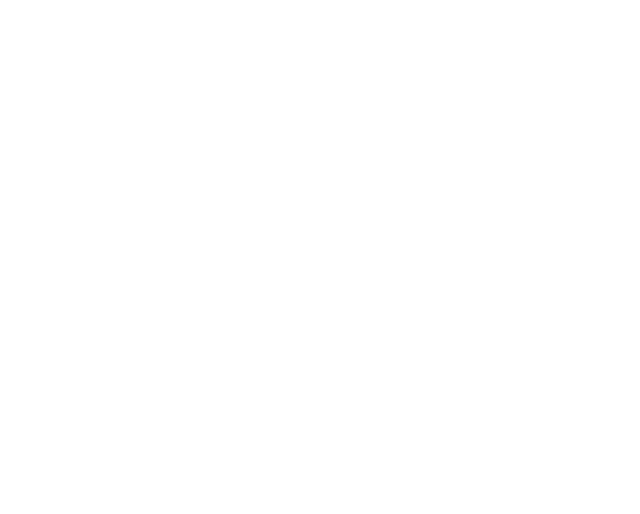
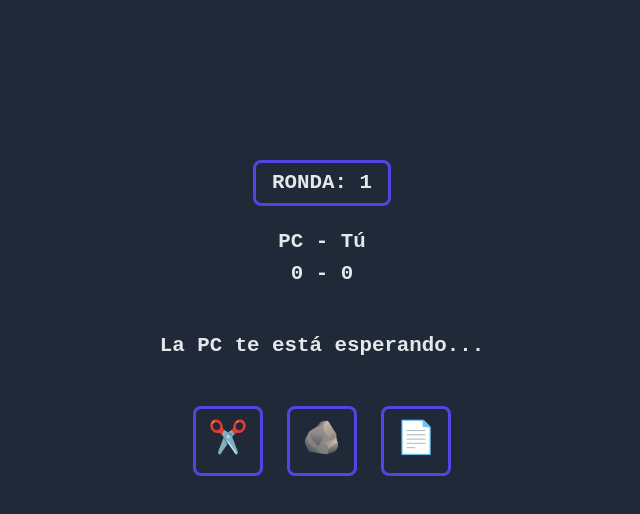
Before and after one commit to beresiartejuan/PiedraPapelTijeras, a plain HTML site: page index.html in a window 1280 px wide. Shown: the whole page, without its empty margins (318-958 px from the left). Drawn offline with nearby package versions, Linux system fonts and the light colour scheme.

Commit message:
styles and html

```diff
--- /dev/null
+++ b/estilos.css
@@ -0,0 +1,112 @@
+.app-body {
+    background-color: #1f2937;
+    /* bg-gray-800 */
+    min-width: 100%;
+    /* min-w-full */
+    font-family: monospace;
+    /* font-mono */
+}
+
+.main-content {
+    display: flex;
+    flex-direction: column;
+    align-items: center;
+    /* justify-center text-center */
+    max-width: fit-content;
+    /* max-w-fit */
+    max-height: fit-content;
+    /* max-h-fit */
+    margin: 20vh auto 0;
+    /* mt-[20vh] */
+}
+
+.round-section {
+    display: flex;
+    flex-direction: column;
+    align-items: center;
+    /* justify-center */
+    gap: 8px;
+    /* gap-2 */
+    max-width: fit-content;
+    /* max-w-fit */
+}
+
+.round-info {
+    display: inline-block;
+    max-width: fit-content;
+    /* max-w-fit */
+    margin: 0 auto 16px;
+    /* mx-auto mb-4 */
+    padding: 8px 16px;
+    /* px-[1rem] py-[.5rem] */
+    border: 3px solid #4f46e5;
+    /* border-indigo-700 */
+    border-style: solid;
+    border-radius: 0.5rem;
+    /* rounded-lg */
+    font-size: 1.3rem;
+    /* text-[1.3rem] */
+    font-weight: 600;
+    /* font-semibold */
+    color: #e5e7eb;
+    /* text-gray-200 */
+}
+
+.score-label,
+.score {
+    display: inline-block;
+    font-size: 1.3rem;
+    /* text-[1.3rem] */
+    font-weight: 600;
+    /* font-semibold */
+    color: #e5e7eb;
+    /* text-gray-200 */
+}
+
+.waiting-message {
+    margin: 3rem auto;
+    /* my-[3rem] */
+    font-size: 1.3rem;
+    /* text-[1.3rem] */
+    font-weight: 600;
+    /* font-semibold */
+    color: #e5e7eb;
+    /* text-gray-200 */
+    display: inline-block;
+}
+
+.choices-section {
+    display: flex;
+    flex-wrap: wrap;
+    justify-content: center;
+    /* justify-center */
+    align-items: center;
+    /* items-center */
+    text-align: center;
+    max-width: 80vw;
+    /* max-w-[80vw] */
+    gap: 24px;
+    /* gap-6 */
+}
+
+.choice {
+    display: flex;
+    align-items: center;
+    font-size: 2rem;
+    /* items-center */
+    justify-content: center;
+    /* justify-center */
+    width: 4rem;
+    /* w-[4rem] */
+    height: 4rem;
+    /* h-[4rem] */
+    border: 3px solid #4f46e5;
+    /* border-indigo-700 */
+    border-style: solid;
+    border-radius: 0.5rem;
+}
+
+.choice:hover {
+    cursor: pointer;
+    box-shadow: #e5e7eb 0 0 5px;
+}
--- a/index.html
+++ b/index.html
@@ -5,10 +5,47 @@
     <meta charset="UTF-8">
     <meta name="viewport" content="width=device-width, initial-scale=1.0">
     <title>Document</title>
+    <link rel="stylesheet" href="https://necolas.github.io/normalize.css/8.0.1/normalize.css">
+    <link rel="stylesheet" href="./estilos.css">
 </head>
 
-<body>
-    <script src="/juego.js"></script>
+<body class="app-body">
+
+    <main class="main-content">
+
+        <section class="round-section">
+
+            <span class="round-info" id="round">
+                RONDA: 1
+            </span>
+
+            <span class="score-label">PC - Tú</span>
+            <span class="score" id="score">0 - 0</span>
+
+        </section>
+
+        <section class="waiting-message">
+            <span id="pc-message">La PC te está esperando...</span>
+        </section>
+
+        <section class="choices-section">
+            <div class="choice" id="tijera">
+                ✂️
+            </div>
+
+            <div class="choice" id="piedra">
+                🪨
+            </div>
+
+            <div class="choice" id="papel">
+                📄
+            </div>
+        </section>
+
+    </main>
+
+    <script src="./juego.js"></script>
 </body>
 
+
 </html>
--- a/juego.js
+++ b/juego.js
@@ -1,8 +1,22 @@
+const round_html = document.querySelector("#round"); // RONDA: X
+const score_html = document.querySelector("#score"); // Maquina - Yo
+const pc_message_html = document.querySelector("#pc-message"); // Mensaje de la maquina!
+
+const piedra_html = document.querySelector("#piedra");
+const papel_html = document.querySelector("#papel");
+const tijera_html = document.querySelector("#tijera");
+
 /**
  *
  *   FUNCIONES AUXILIARES
  *
  */
+
+function obtenerOpcionRandom(opciones = []) {
+    const max = opciones.length - 1;
+    const min = 0;
+    return opciones[Math.floor(Math.random() * (max - min + 1) + min)];
+}
 
 /**
  *
```
